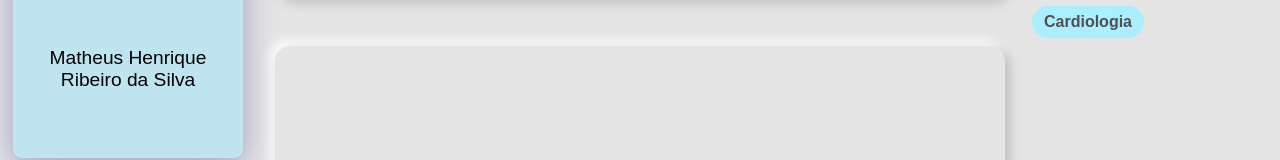
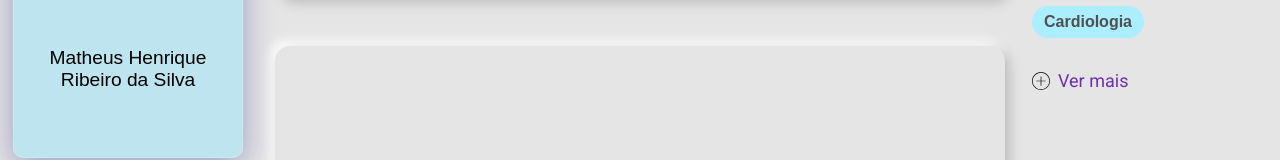
Before and after one commit to Matts-R/healthlab, an Angular app in the folder frontend/: page /home in a window 1280 px wide. Shown: the part 314-474 px from the top of the page. Built offline with nearby package versions, Linux system fonts and the light colour scheme; a web font is replaced by a local one.

Commit message:
Botão de ver mais criado

```diff
--- a/frontend/src/app/components/tags-card/tags-card.component.css
+++ b/frontend/src/app/components/tags-card/tags-card.component.css
@@ -18,3 +18,28 @@
 
   cursor: pointer;
 }
+
+.see-more {
+  display: inline-flex;
+  flex-direction: row;
+  align-items: center;
+  margin-top: 2rem;
+
+  cursor: pointer;
+}
+
+.see-more:hover > .see-more-text {
+  opacity: 0.7;
+}
+
+.plus-icon {
+  width: 1.125rem;
+  height: 1.125rem;
+}
+
+.see-more-text {
+  margin-left: 0.5rem;
+  font-size: 1.125rem;
+  color: #6e2fad;
+  transition: all 0.3s ease-in-out;
+}
--- a/frontend/src/app/components/tags-card/tags-card.component.html
+++ b/frontend/src/app/components/tags-card/tags-card.component.html
@@ -8,4 +8,8 @@
       >{{ tag.description }}</mat-chip
     >
   </mat-chip-list>
+  <div class="see-more" (click)="vaiFilhao()">
+    <img class="plus-icon" src="assets/plus.svg" alt="Plus icon" />
+    <span class="see-more-text">Ver mais</span>
+  </div>
 </div>
--- a/frontend/src/app/components/tags-card/tags-card.component.ts
+++ b/frontend/src/app/components/tags-card/tags-card.component.ts
@@ -66,4 +66,8 @@ export class TagsCardComponent implements OnInit {
   getChipValue(chipValue: string): void {
     console.log(chipValue);
   }
+
+  vaiFilhao(): void {
+    alert('Seu momento de brilhar David');
+  }
 }
```
Also changed, not shown: frontend/src/assets/plus.svg (added).
